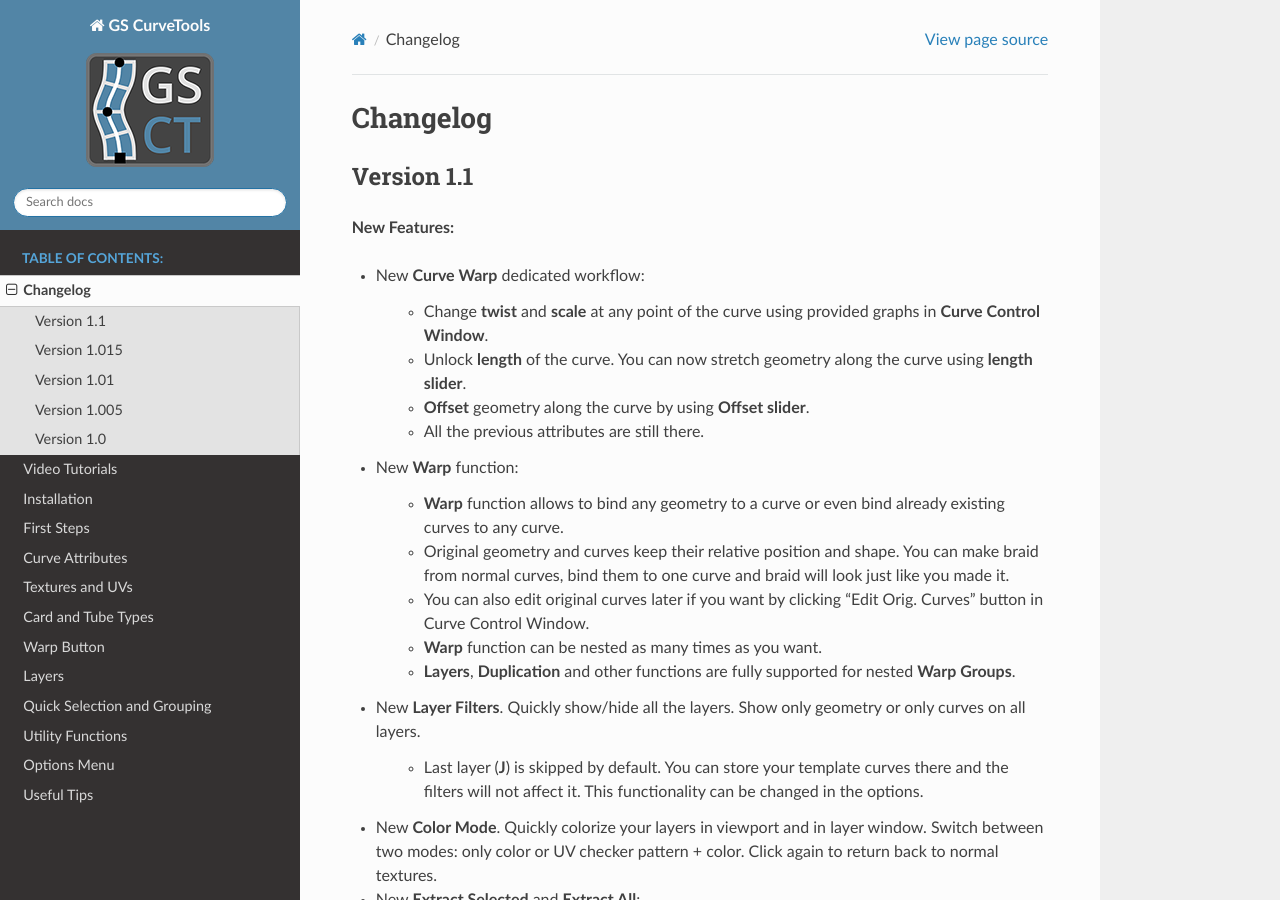
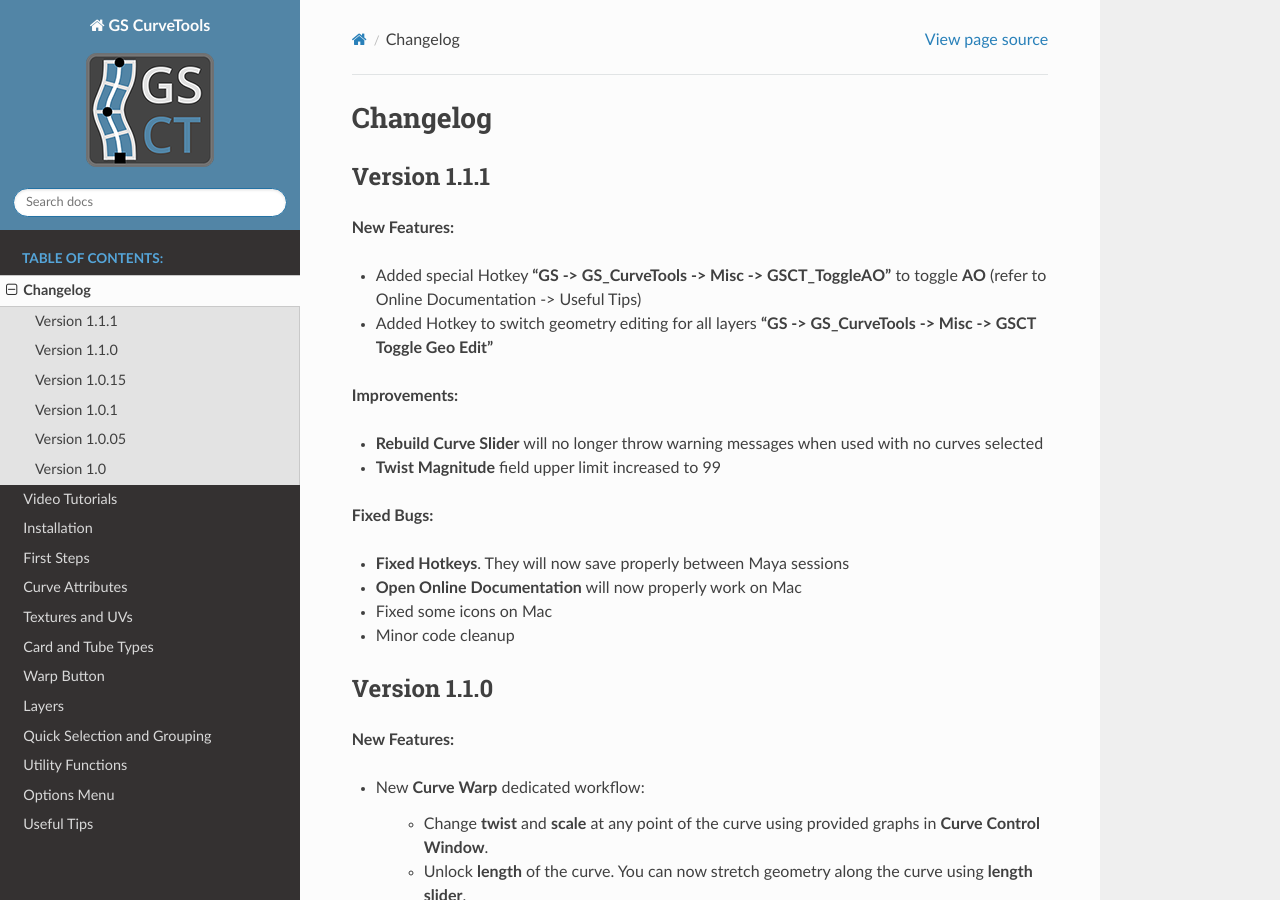
Before and after one commit to Video-Nomad/gs-curvetools-docs, a Sphinx documentation site: the page built from docs/source/changelog.rst, in a window 1280 px wide and 900 px high. Built offline with Sphinx 7.4.7 and the Read the Docs theme 2.0.0, drawn with Linux system fonts in a browser that asks for light colours; some of the changed text lies outside the part shown.

Commit message:
Added v1.1.1

```diff
--- a/docs/source/changelog.rst
+++ b/docs/source/changelog.rst
@@ -4,8 +4,28 @@
 Changelog
 #########
 
-Version 1.1
-^^^^^^^^^^^
+Version 1.1.1
+^^^^^^^^^^^^^
+
+**New Features:**
+
+- Added special Hotkey **"GS -> GS_CurveTools -> Misc -> GSCT_ToggleAO"** to toggle **AO** (refer to Online Documentation -> Useful Tips)
+- Added Hotkey to switch geometry editing for all layers **"GS -> GS_CurveTools -> Misc -> GSCT Toggle Geo Edit"**
+
+**Improvements:**
+
+- **Rebuild Curve Slider** will no longer throw warning messages when used with no curves selected
+- **Twist Magnitude** field upper limit increased to 99
+
+**Fixed Bugs:**
+
+- **Fixed Hotkeys**. They will now save properly between Maya sessions
+- **Open Online Documentation** will now properly work on Mac
+- Fixed some icons on Mac
+- Minor code cleanup
+
+Version 1.1.0
+^^^^^^^^^^^^^
 
 **New Features:**
 
@@ -84,7 +104,7 @@ Version 1.1
 
 - Smooth function can't handle more than 255 CVs on one curve
 
-Version 1.015
+Version 1.0.15
 ^^^^^^^^^^^^^
 **Improvements:**
 
@@ -95,7 +115,7 @@ Version 1.015
 - Fixed some minor bugs for all Maya versions
 - Fixed Curve Control Window error for Maya 2017 and 2018
 
-Version 1.01
+Version 1.0.1
 ^^^^^^^^^^^^
 
 **Fixed Bugs:**
@@ -103,7 +123,7 @@ Version 1.01
 - Fixed a bug where accidental duplication (Ctrl+D) of path curve led to unexpected behavior of layers
 - Other minor improvements
 
-Version 1.005
+Version 1.0.05
 ^^^^^^^^^^^^^
 
 **Improvements:**
--- a/docs/source/useful-tips.rst
+++ b/docs/source/useful-tips.rst
@@ -30,7 +30,10 @@ First you can enable Screen-space Ambient Occlusion but without any actual occlu
     :width: 300px
     :align: center
 
+
 - Now you only need to add a hotkey to quickly switch between two modes:
+
+	.. note:: In **Version 1.1.1** you don't need to add this hotkey. It is already there in **"GS -> GS_CurveTools -> Misc -> GSCT_ToggleAO"**
 
     - Go to Windows -> Settings/Preferences -> Hotkey Editor -> Runtime Command Editor -> New
     - Copy and Paste this code to the Python command field:
```
